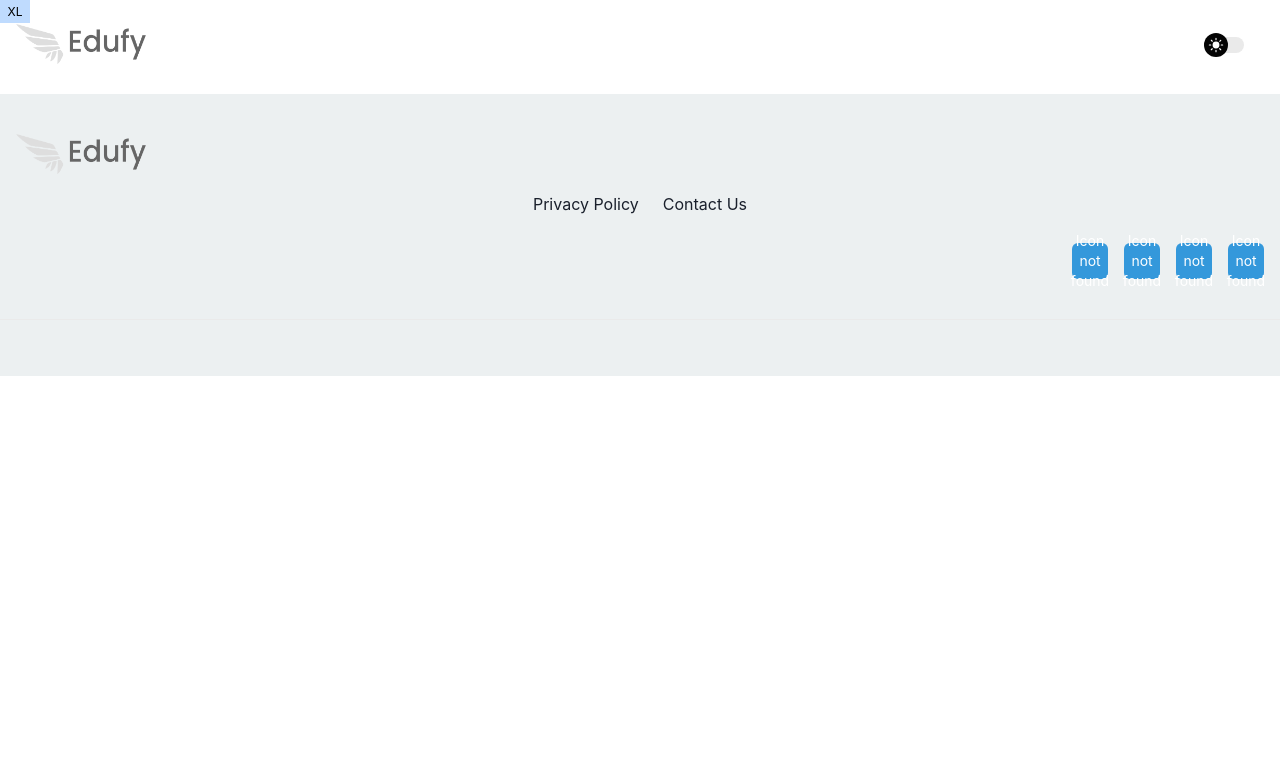
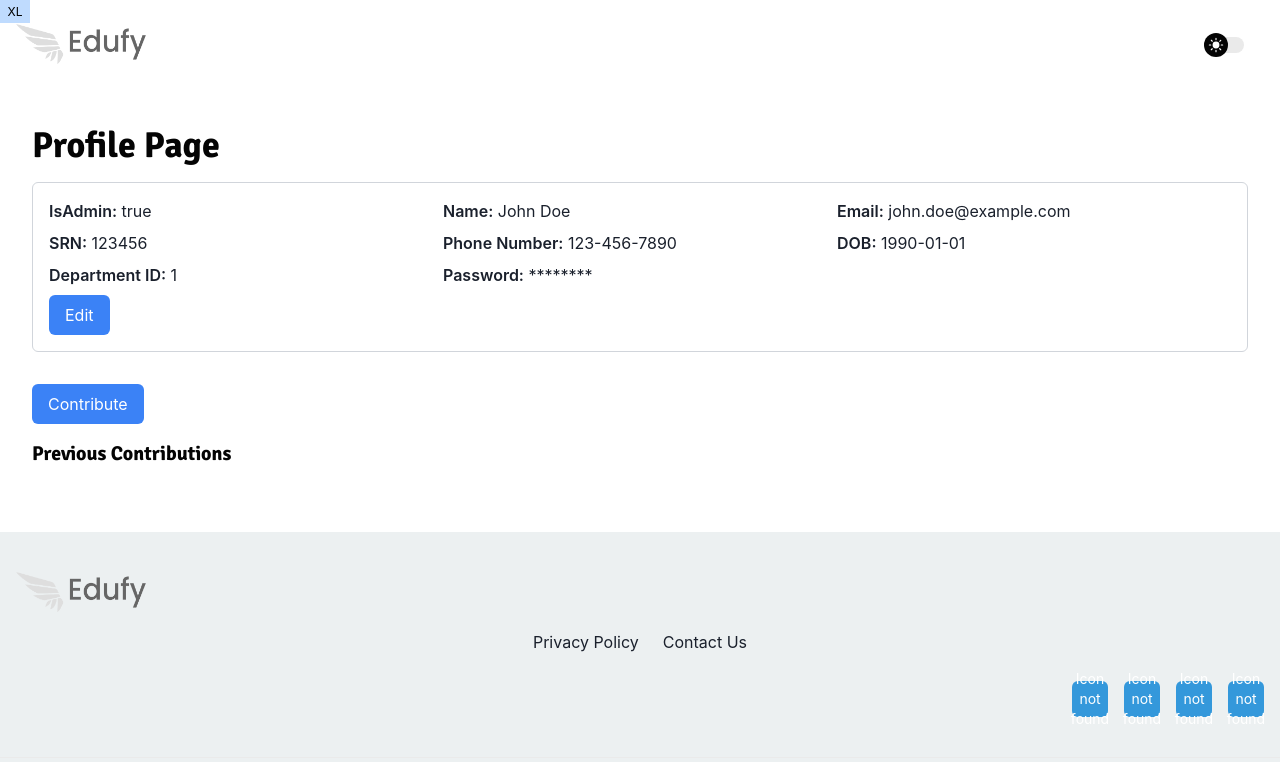
Before and after one commit to Sakthe-Balan/Edufy, a Next.js app in the folder edufy/: page /profile/1 in a window 1280 px wide. Before the commit this address had no page. Shown: the top 762 px of the page. Built offline with nearby package versions, Linux system fonts and the light colour scheme; what tailwind-bootstrap-grid would draw is missing.

Commit message:
added profile page

```diff
--- a/edufy/src/app/profile/[id]/page.tsx
+++ b/edufy/src/app/profile/[id]/page.tsx
@@ -1,11 +1,196 @@
-import React from 'react'
+'use client'
+import React, { useState } from 'react';
+import { motion } from 'framer-motion';
 
-function page({params}:{params:{id:object}}) {
+function Page({ params }: { params: { id: object } }) {
+  // Dummy data for demonstration
+  const initialUserData = {
+    isAdmin: true,
+    name: 'John Doe',
+    email: 'john.doe@example.com',
+    srn: 123456,
+    phone_number: '123-456-7890',
+    dob: '1990-01-01',
+    department_id: 1,
+    password: '********',
+  };
+
+  const [userData, setUserData] = useState(initialUserData);
+  const [isEditing, setIsEditing] = useState(false);
+  const [contributions, setContributions] = useState<string[]>([]); // Assuming contributions are strings
+
+  const handleEditClick = () => {
+    setIsEditing(true);
+  };
+
+  const handleSaveClick = () => {
+    // Send updated information to the backend (you need to implement this part)
+    // For now, let's just log the updated data
+    console.log('Updated User Data:', userData);
+    // Assume contributions are updated after saving
+    setContributions([...contributions, JSON.stringify(userData)]);
+    setIsEditing(false);
+  };
+
+  const handleInputChange = (field: string, value: any) => {
+    setUserData((prevUserData) => ({
+      ...prevUserData,
+      [field]: value,
+    }));
+  };
+
   return (
-    <div>
+    <>
+    <motion.div
+      initial={{ opacity: 0, x: -50 }} // Initial animation state (hidden and shifted left)
+      animate={{ opacity: 1, x: 0 }} // Animation when component mounts (visible and centered)
+      exit={{ opacity: 0, x: 50 }} // Animation when component unmounts (hidden and shifted right)
+      transition={{ duration: 1 }} // Animation duration
+      className="flex flex-col items-start p-8"
+    >
+      <h2 className="text-4xl font-bold mb-4">Profile Page</h2>
 
-    </div>
-  )
+      {isEditing ? (
+        <div className="rounded border border-gray-300 p-4 mb-4 w-full">
+          {/* Edit Form */}
+          <div className="flex flex-wrap">
+            <div className="w-full md:w-1/2 lg:w-1/3 mb-2 pr-2">
+              <label>IsAdmin:</label>
+              <input
+                type="checkbox"
+                checked={userData.isAdmin}
+                onChange={(e) => handleInputChange('isAdmin', e.target.checked)}
+              />
+            </div>
+            <div className="w-full md:w-1/2 lg:w-1/3 mb-2 pr-2">
+              <label>Name:</label>
+              <input
+                type="text"
+                value={userData.name}
+                onChange={(e) => handleInputChange('name', e.target.value)}
+              />
+            </div>
+            <div className="w-full md:w-1/2 lg:w-1/3 mb-2 pr-2">
+              <label>Email:</label>
+              <input
+                type="email"
+                value={userData.email}
+                onChange={(e) => handleInputChange('email', e.target.value)}
+              />
+            </div>
+            <div className="w-full md:w-1/2 lg:w-1/3 mb-2 pr-2">
+              <label>SRN:</label>
+              <input
+                type="text"
+                value={userData.srn}
+                onChange={(e) => handleInputChange('srn', e.target.value)}
+              />
+            </div>
+            <div className="w-full md:w-1/2 lg:w-1/3 mb-2 pr-2">
+              <label>Phone Number:</label>
+              <input
+                type="text"
+                value={userData.phone_number}
+                onChange={(e) => handleInputChange('phone_number', e.target.value)}
+              />
+            </div>
+            <div className="w-full md:w-1/2 lg:w-1/3 mb-2 pr-2">
+              <label>DOB:</label>
+              <input
+                type="date"
+                value={userData.dob}
+                onChange={(e) => handleInputChange('dob', e.target.value)}
+              />
+            </div>
+            <div className="w-full md:w-1/2 lg:w-1/3 mb-2 pr-2">
+              <label>Department ID:</label>
+              <input
+                type="text"
+                value={userData.department_id}
+                onChange={(e) => handleInputChange('department_id', e.target.value)}
+              />
+            </div>
+            <div className="w-full md:w-1/2 lg:w-1/3 mb-2 pr-2">
+              <label>Password:</label>
+              <input
+                type="password"
+                value={userData.password}
+                onChange={(e) => handleInputChange('password', e.target.value)}
+              />
+            </div>
+          </div>
+
+          {/* Save Button */}
+          <button
+            className="bg-green-500 text-white px-4 py-2 rounded hover:bg-green-700"
+            onClick={handleSaveClick}
+          >
+            Save
+          </button>
+        </div>
+      ) : (
+        <div className="rounded border border-gray-300 p-4 mb-4 w-full">
+          {/* Display User Information */}
+          <div className="flex flex-wrap">
+            <div className="w-full md:w-1/2 lg:w-1/3 mb-2 pr-2">
+              <strong>IsAdmin:</strong> {userData.isAdmin.toString()}
+            </div>
+            <div className="w-full md:w-1/2 lg:w-1/3 mb-2 pr-2">
+              <strong>Name:</strong> {userData.name}
+            </div>
+            <div className="w-full md:w-1/2 lg:w-1/3 mb-2 pr-2">
+              <strong>Email:</strong> {userData.email}
+            </div>
+            <div className="w-full md:w-1/2 lg:w-1/3 mb-2 pr-2">
+              <strong>SRN:</strong> {userData.srn}
+            </div>
+            <div className="w-full md:w-1/2 lg:w-1/3 mb-2 pr-2">
+              <strong>Phone Number:</strong> {userData.phone_number}
+            </div>
+            <div className="w-full md:w-1/2 lg:w-1/3 mb-2 pr-2">
+              <strong>DOB:</strong> {userData.dob}
+            </div>
+            <div className="w-full md:w-1/2 lg:w-1/3 mb-2 pr-2">
+              <strong>Department ID:</strong> {userData.department_id}
+            </div>
+            <div className="w-full md:w-1/2 lg:w-1/3 mb-2 pr-2">
+              <strong>Password:</strong> {userData.password}
+            </div>
+          </div>
+
+          {/* Edit Button */}
+          <button
+            className="bg-blue-500 text-white px-4 py-2 rounded hover:bg-blue-700"
+            onClick={handleEditClick}
+          >
+            Edit
+          </button>
+        </div>
+      )}
+
+      <div className="mt-4">
+        {/* Contribute Button */}
+        <button
+          className="bg-blue-500 text-white px-4 py-2 rounded hover:bg-blue-700"
+          onClick={() => alert('Contribute button clicked')}
+        >
+          Contribute
+        </button>
+      </div>
+
+      {/* Previous Contributions Section */}
+      <div className="mt-4">
+        <h3 className="text-xl font-bold mb-2">Previous Contributions</h3>
+        <ul>
+          {contributions.map((contribution, index) => (
+            <li key={index}>{contribution}</li>
+          ))}
+        </ul>
+      </div>
+    </motion.div>
+    <br />
+    </>
+  );
 }
 
-export default page
+export default Page;
--- /dev/null
+++ b/package.json
@@ -0,0 +1,5 @@
+{
+  "dependencies": {
+    "framer-motion": "^10.16.4"
+  }
+}
```
Also changed, not shown: 1 other file (tests, documents, lock files or other folders).
